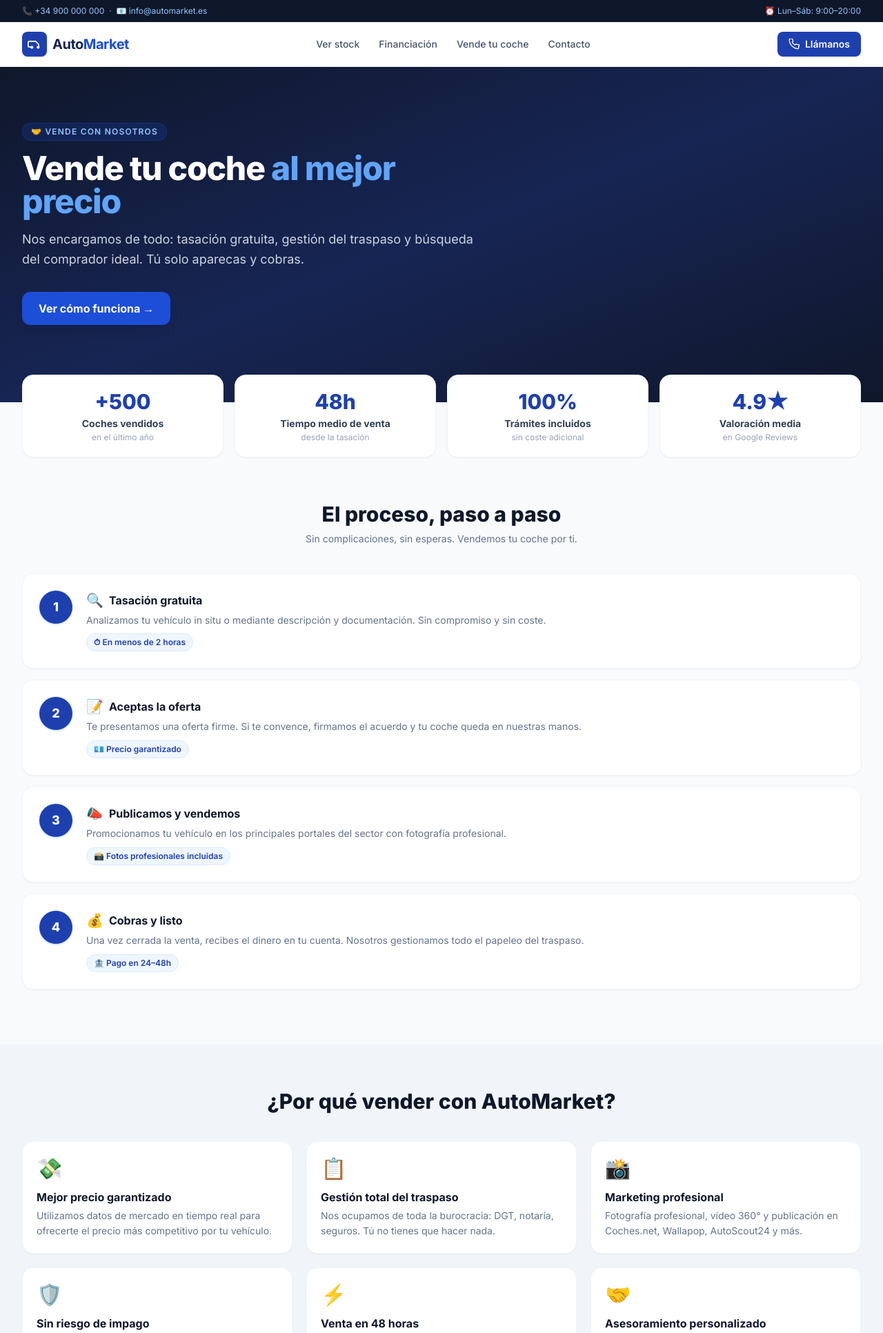
After one commit to frankvired/concesionario, a Django app: page /vende-con-nosotros/ in a window 1280 px wide. The commit adds this page. Shown: the top 1932 px of the page at 69% size. Run offline with Django 5.2, Linux system fonts and the light colour scheme; some libraries are stand-ins or nearby versions.

Commit message:
mejoramos el front y añadimos financiacion y vende con nosotros

```diff
--- a/cars/urls.py
+++ b/cars/urls.py
@@ -6,4 +6,6 @@ app_name = 'cars'
 urlpatterns = [
     path('', views.CarListView.as_view(), name='car_list'),
     path('coche/<int:pk>/', views.CarDetailView.as_view(), name='car_detail'),
+    path('financiacion/', views.FinanciacionView.as_view(), name='financiacion'),
+    path('vende-con-nosotros/', views.VendeConNosotrosView.as_view(), name='vende'),
 ]
--- a/cars/views.py
+++ b/cars/views.py
@@ -1,4 +1,4 @@
-from django.views.generic import ListView, DetailView
+from django.views.generic import ListView, DetailView, TemplateView
 from .models import Car
 
 
@@ -54,3 +54,46 @@ class CarDetailView(DetailView):
         ]
         context['garantias'] = GARANTIAS
         return context
+
+
+class FinanciacionView(TemplateView):
+    """Página estática de financiación."""
+    template_name = 'cars/financiacion.html'
+
+    def get_context_data(self, **kwargs):
+        context = super().get_context_data(**kwargs)
+        context['pasos'] = [
+            (1, '📋', 'Elige tu vehículo', 'Navega nuestro catálogo y selecciona el coche que te gusta. Puedes reservarlo directamente online o visitarnos.'),
+            (2, '💳', 'Solicita financiación', 'Rellena el formulario en menos de 5 minutos. Solo necesitamos tu DNI y un justificante de ingresos.'),
+            (3, '✅', 'Aprobación y entrega', 'Recibirás respuesta en 24 horas. Una vez aprobado, coordinamos la entrega del vehículo en tu domicilio o en nuestras instalaciones.'),
+        ]
+        return context
+
+
+class VendeConNosotrosView(TemplateView):
+    """Página estática de vende con nosotros."""
+    template_name = 'cars/vende.html'
+
+    def get_context_data(self, **kwargs):
+        context = super().get_context_data(**kwargs)
+        context['stats'] = [
+            ('+500', 'Coches vendidos', 'en el último año'),
+            ('48h', 'Tiempo medio de venta', 'desde la tasación'),
+            ('100%', 'Trámites incluidos', 'sin coste adicional'),
+            ('4.9★', 'Valoración media', 'en Google Reviews'),
+        ]
+        context['proceso'] = [
+            (1, '🔍', 'Tasación gratuita', 'Analizamos tu vehículo in situ o mediante descripción y documentación. Sin compromiso y sin coste.', '⏱ En menos de 2 horas'),
+            (2, '📝', 'Aceptas la oferta', 'Te presentamos una oferta firme. Si te convence, firmamos el acuerdo y tu coche queda en nuestras manos.', '💶 Precio garantizado'),
+            (3, '📣', 'Publicamos y vendemos', 'Promocionamos tu vehículo en los principales portales del sector con fotografía profesional.', '📸 Fotos profesionales incluidas'),
+            (4, '💰', 'Cobras y listo', 'Una vez cerrada la venta, recibes el dinero en tu cuenta. Nosotros gestionamos todo el papeleo del traspaso.', '🏦 Pago en 24–48h'),
+        ]
+        context['ventajas'] = [
+            ('💸', 'Mejor precio garantizado', 'Utilizamos datos de mercado en tiempo real para ofrecerte el precio más competitivo por tu vehículo.'),
+            ('📋', 'Gestión total del traspaso', 'Nos ocupamos de toda la burocracia: DGT, notaría, seguros. Tú no tienes que hacer nada.'),
+            ('📸', 'Marketing profesional', 'Fotografía profesional, vídeo 360° y publicación en Coches.net, Wallapop, AutoScout24 y más.'),
+            ('🛡️', 'Sin riesgo de impago', 'Nosotros compramos el coche o gestionamos la venta con comprador verificado. Cero riesgo para ti.'),
+            ('⚡', 'Venta en 48 horas', 'Nuestro stock de compradores activos nos permite cerrar operaciones en tiempo récord.'),
+            ('🤝', 'Asesoramiento personalizado', 'Un asesor dedicado te acompañará durante todo el proceso y resolverá cualquier duda.'),
+        ]
+        return context
--- a/templates/base.html
+++ b/templates/base.html
@@ -80,9 +80,9 @@
             <!-- Nav links — desktop -->
             <nav class="hidden md:flex items-center gap-1 text-sm font-medium">
                 <a href="{% url 'cars:car_list' %}" class="px-3 py-2 rounded-lg text-slate-600 hover:text-brand-600 hover:bg-brand-50 transition-all">Ver stock</a>
-                <a href="#" class="px-3 py-2 rounded-lg text-slate-600 hover:text-brand-600 hover:bg-brand-50 transition-all">Financiación</a>
-                <a href="#" class="px-3 py-2 rounded-lg text-slate-600 hover:text-brand-600 hover:bg-brand-50 transition-all">Tasación</a>
-                <a href="#" class="px-3 py-2 rounded-lg text-slate-600 hover:text-brand-600 hover:bg-brand-50 transition-all">Contacto</a>
+                <a href="{% url 'cars:financiacion' %}" class="px-3 py-2 rounded-lg text-slate-600 hover:text-brand-600 hover:bg-brand-50 transition-all">Financiación</a>
+                <a href="{% url 'cars:vende' %}" class="px-3 py-2 rounded-lg text-slate-600 hover:text-brand-600 hover:bg-brand-50 transition-all">Vende tu coche</a>
+                <a href="tel:+34900000000" class="px-3 py-2 rounded-lg text-slate-600 hover:text-brand-600 hover:bg-brand-50 transition-all">Contacto</a>
             </nav>
 
             <!-- CTA -->
@@ -104,9 +104,8 @@
     <div id="mobile-menu" class="hidden md:hidden border-t border-slate-100 bg-white">
         <nav class="flex flex-col p-3 gap-1 text-sm font-medium">
             <a href="{% url 'cars:car_list' %}" class="px-3 py-2.5 rounded-lg text-slate-700 hover:bg-brand-50 hover:text-brand-600 transition-colors">Ver stock</a>
-            <a href="#" class="px-3 py-2.5 rounded-lg text-slate-700 hover:bg-brand-50 hover:text-brand-600 transition-colors">Financiación</a>
-            <a href="#" class="px-3 py-2.5 rounded-lg text-slate-700 hover:bg-brand-50 hover:text-brand-600 transition-colors">Tasación</a>
-            <a href="#" class="px-3 py-2.5 rounded-lg text-slate-700 hover:bg-brand-50 hover:text-brand-600 transition-colors">Contacto</a>
+            <a href="{% url 'cars:financiacion' %}" class="px-3 py-2.5 rounded-lg text-slate-700 hover:bg-brand-50 hover:text-brand-600 transition-colors">Financiación</a>
+            <a href="{% url 'cars:vende' %}" class="px-3 py-2.5 rounded-lg text-slate-700 hover:bg-brand-50 hover:text-brand-600 transition-colors">Vende tu coche</a>
             <a href="tel:+34900000000" class="mt-1 flex items-center gap-2 bg-brand-600 text-white px-3 py-2.5 rounded-lg font-semibold">
                 📞 +34 900 000 000
             </a>
@@ -141,16 +140,14 @@
                 <h4 class="text-white font-semibold text-sm mb-3">Comprar</h4>
                 <ul class="space-y-2 text-sm">
                     <li><a href="{% url 'cars:car_list' %}" class="hover:text-white transition-colors">Ver todos los coches</a></li>
-                    <li><a href="#" class="hover:text-white transition-colors">Coches nuevos</a></li>
-                    <li><a href="#" class="hover:text-white transition-colors">Segunda mano</a></li>
-                    <li><a href="#" class="hover:text-white transition-colors">Financiación</a></li>
+                    <li><a href="{% url 'cars:financiacion' %}" class="hover:text-white transition-colors">Financiación</a></li>
                 </ul>
             </div>
             <div>
                 <h4 class="text-white font-semibold text-sm mb-3">Vender</h4>
                 <ul class="space-y-2 text-sm">
-                    <li><a href="#" class="hover:text-white transition-colors">Tasa tu coche</a></li>
-                    <li><a href="#" class="hover:text-white transition-colors">Vende con nosotros</a></li>
+                    <li><a href="{% url 'cars:vende' %}" class="hover:text-white transition-colors">Tasa tu coche</a></li>
+                    <li><a href="{% url 'cars:vende' %}" class="hover:text-white transition-colors">Vende con nosotros</a></li>
                 </ul>
             </div>
             <div>
--- a/templates/cars/car_list.html
+++ b/templates/cars/car_list.html
@@ -8,7 +8,7 @@
 <section class="relative bg-brand-900 text-white overflow-hidden">
     <!-- Fondo decorativo -->
     <div class="absolute inset-0 bg-gradient-to-br from-brand-900 via-brand-800 to-slate-900"></div>
-    <div class="absolute bottom-0 left-0 right-0 h-24 bg-gradient-to-t from-slate-50 to-transparent z-10"></div>
+
 
     <div class="relative z-0 max-w-7xl mx-auto px-4 sm:px-6 lg:px-8 pt-14 pb-24 sm:pt-20 sm:pb-32">
         <div class="max-w-2xl fade-up">
--- /dev/null
+++ b/templates/cars/vende.html
@@ -0,0 +1,158 @@
+{% extends 'base.html' %}
+
+{% block title %}Vende tu Coche con Nosotros — AutoMarket{% endblock %}
+
+{% block content %}
+
+<!-- Hero -->
+<section class="bg-brand-900 text-white overflow-hidden relative">
+    <div class="absolute inset-0 bg-gradient-to-br from-brand-900 via-brand-800 to-slate-900"></div>
+    <div class="relative max-w-7xl mx-auto px-4 sm:px-6 lg:px-8 pt-14 pb-20 sm:pt-20 sm:pb-28">
+        <div class="max-w-2xl fade-up">
+            <span class="inline-block bg-brand-500/20 text-brand-300 text-xs font-semibold uppercase tracking-widest px-3 py-1 rounded-full mb-4 border border-brand-500/30">
+                🤝 Vende con nosotros
+            </span>
+            <h1 class="text-4xl sm:text-5xl font-extrabold leading-tight mb-4 tracking-tight">
+                Vende tu coche <span class="text-brand-400">al mejor precio</span>
+            </h1>
+            <p class="text-slate-300 text-lg leading-relaxed">
+                Nos encargamos de todo: tasación gratuita, gestión del traspaso y búsqueda del comprador ideal. Tú solo aparecas y cobras.
+            </p>
+            <a href="#como-funciona" class="inline-flex items-center gap-2 mt-8 bg-brand-500 hover:bg-brand-400 text-white font-bold px-6 py-3 rounded-xl transition-colors shadow-lg">
+                Ver cómo funciona →
+            </a>
+        </div>
+    </div>
+</section>
+
+<!-- Stats de confianza -->
+<section class="max-w-7xl mx-auto px-4 sm:px-6 lg:px-8 -mt-10 relative z-10 mb-16">
+    <div class="grid grid-cols-2 sm:grid-cols-4 gap-4">
+        {% for num, label, sublabel in stats %}
+        <div class="bg-white rounded-2xl shadow-sm border border-slate-100 p-5 text-center fade-up" data-delay="{{ forloop.counter }}">
+            <p class="text-3xl font-black text-brand-600">{{ num }}</p>
+            <p class="text-sm font-bold text-slate-700 mt-1">{{ label }}</p>
+            <p class="text-xs text-slate-400 mt-0.5">{{ sublabel }}</p>
+        </div>
+        {% endfor %}
+    </div>
+</section>
+
+<!-- Cómo funciona -->
+<section id="como-funciona" class="max-w-7xl mx-auto px-4 sm:px-6 lg:px-8 mb-20">
+    <div class="text-center mb-10 fade-up">
+        <h2 class="text-2xl sm:text-3xl font-extrabold text-slate-900">El proceso, paso a paso</h2>
+        <p class="text-slate-500 mt-2 text-sm max-w-xl mx-auto">Sin complicaciones, sin esperas. Vendemos tu coche por ti.</p>
+    </div>
+
+    <div class="space-y-4">
+        {% for num, icon, titulo, desc, detalle in proceso %}
+        <div class="flex gap-5 bg-white rounded-2xl border border-slate-100 shadow-sm p-5 sm:p-6 items-start fade-up" data-delay="{{ num }}">
+            <div class="w-10 h-10 sm:w-12 sm:h-12 rounded-full bg-brand-600 text-white flex items-center justify-center font-black text-lg shrink-0 shadow shadow-brand-200">
+                {{ num }}
+            </div>
+            <div class="flex-1">
+                <div class="flex items-center gap-2 mb-1">
+                    <span class="text-xl">{{ icon }}</span>
+                    <h3 class="font-bold text-slate-900 text-base">{{ titulo }}</h3>
+                </div>
+                <p class="text-sm text-slate-500 leading-relaxed">{{ desc }}</p>
+                <span class="inline-block mt-2 text-xs bg-brand-50 text-brand-600 font-semibold px-2.5 py-1 rounded-full border border-brand-100">{{ detalle }}</span>
+            </div>
+        </div>
+        {% endfor %}
+    </div>
+</section>
+
+<!-- Por qué elegirnos -->
+<section class="bg-slate-100 py-16 mb-0">
+    <div class="max-w-7xl mx-auto px-4 sm:px-6 lg:px-8">
+        <div class="text-center mb-10">
+            <h2 class="text-2xl sm:text-3xl font-extrabold text-slate-900">¿Por qué vender con AutoMarket?</h2>
+        </div>
+        <div class="grid grid-cols-1 sm:grid-cols-2 lg:grid-cols-3 gap-5">
+            {% for icon, titulo, desc in ventajas %}
+            <div class="bg-white rounded-2xl border border-slate-100 p-5 shadow-sm fade-up" data-delay="{{ forloop.counter }}">
+                <div class="text-3xl mb-3">{{ icon }}</div>
+                <h3 class="font-bold text-slate-900 mb-1">{{ titulo }}</h3>
+                <p class="text-sm text-slate-500 leading-relaxed">{{ desc }}</p>
+            </div>
+            {% endfor %}
+        </div>
+    </div>
+</section>
+
+<!-- Formulario de contacto -->
+<section class="max-w-3xl mx-auto px-4 sm:px-6 lg:px-8 py-16">
+    <div class="bg-white rounded-2xl border border-slate-100 shadow-sm p-6 sm:p-10 fade-up">
+        <div class="text-center mb-8">
+            <h2 class="text-2xl font-extrabold text-slate-900">Empieza ahora — es gratis</h2>
+            <p class="text-slate-500 text-sm mt-2">Rellena el formulario y te llamamos en menos de 2 horas en horario laboral.</p>
+        </div>
+
+        <form class="space-y-4" onsubmit="handleSubmit(event)">
+            <div class="grid grid-cols-1 sm:grid-cols-2 gap-4">
+                <div>
+                    <label class="block text-xs font-semibold text-slate-600 mb-1.5">Nombre *</label>
+                    <input type="text" placeholder="Tu nombre" required
+                           class="w-full border border-slate-200 rounded-xl px-4 py-2.5 text-sm focus:outline-none focus:ring-2 focus:ring-brand-300 focus:border-brand-400 transition">
+                </div>
+                <div>
+                    <label class="block text-xs font-semibold text-slate-600 mb-1.5">Teléfono *</label>
+                    <input type="tel" placeholder="+34 600 000 000" required
+                           class="w-full border border-slate-200 rounded-xl px-4 py-2.5 text-sm focus:outline-none focus:ring-2 focus:ring-brand-300 focus:border-brand-400 transition">
+                </div>
+            </div>
+            <div class="grid grid-cols-1 sm:grid-cols-3 gap-4">
+                <div>
+                    <label class="block text-xs font-semibold text-slate-600 mb-1.5">Marca del coche</label>
+                    <input type="text" placeholder="Ej: Volkswagen"
+                           class="w-full border border-slate-200 rounded-xl px-4 py-2.5 text-sm focus:outline-none focus:ring-2 focus:ring-brand-300 focus:border-brand-400 transition">
+                </div>
+                <div>
+                    <label class="block text-xs font-semibold text-slate-600 mb-1.5">Modelo</label>
+                    <input type="text" placeholder="Ej: Golf"
+                           class="w-full border border-slate-200 rounded-xl px-4 py-2.5 text-sm focus:outline-none focus:ring-2 focus:ring-brand-300 focus:border-brand-400 transition">
+                </div>
+                <div>
+                    <label class="block text-xs font-semibold text-slate-600 mb-1.5">Año</label>
+                    <input type="number" placeholder="2019" min="2000" max="2026"
+                           class="w-full border border-slate-200 rounded-xl px-4 py-2.5 text-sm focus:outline-none focus:ring-2 focus:ring-brand-300 focus:border-brand-400 transition">
+                </div>
+            </div>
+            <div>
+                <label class="block text-xs font-semibold text-slate-600 mb-1.5">Kilómetros aproximados</label>
+                <input type="number" placeholder="Ej: 85000"
+                       class="w-full border border-slate-200 rounded-xl px-4 py-2.5 text-sm focus:outline-none focus:ring-2 focus:ring-brand-300 focus:border-brand-400 transition">
+            </div>
+            <div>
+                <label class="block text-xs font-semibold text-slate-600 mb-1.5">Comentarios adicionales</label>
+                <textarea rows="3" placeholder="Estado general, extras, precio esperado..."
+                          class="w-full border border-slate-200 rounded-xl px-4 py-2.5 text-sm focus:outline-none focus:ring-2 focus:ring-brand-300 focus:border-brand-400 transition resize-none"></textarea>
+            </div>
+
+            <button type="submit" id="submit-btn"
+                    class="w-full bg-brand-600 hover:bg-brand-500 text-white font-bold py-3 rounded-xl transition-colors shadow-lg shadow-brand-200 text-base">
+                Solicitar tasación gratuita →
+            </button>
+        </form>
+
+        <div id="success-msg" class="hidden mt-4 bg-emerald-50 border border-emerald-200 text-emerald-700 text-sm font-semibold rounded-xl px-4 py-3 text-center">
+            ✅ ¡Recibido! Te llamamos en menos de 2 horas.
+        </div>
+    </div>
+</section>
+
+<script>
+function handleSubmit(e) {
+    e.preventDefault();
+    document.getElementById('submit-btn').disabled = true;
+    document.getElementById('submit-btn').textContent = 'Enviando...';
+    setTimeout(() => {
+        document.getElementById('submit-btn').classList.add('hidden');
+        document.getElementById('success-msg').classList.remove('hidden');
+    }, 800);
+}
+</script>
+
+{% endblock %}
```
Also changed, not shown: templates/cars/financiacion.html (added, +155 -0 lines).
